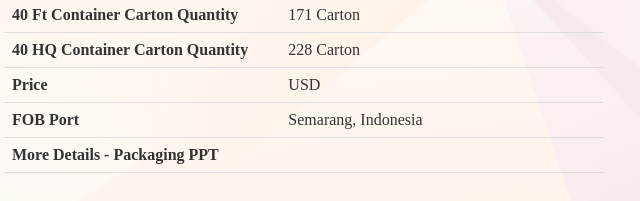
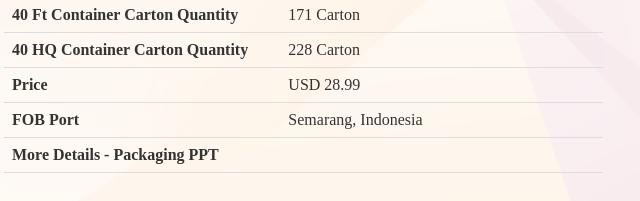
Before and after one commit to GBSLIT/GBSL25347, a plain HTML site: page index.html in a window 1280 px wide. Shown: the part 634-835 px from the top of the page, 198-838 px from the left. Drawn offline with Linux system fonts and the light colour scheme.

Commit message:
Update index.html

```diff
--- a/index.html
+++ b/index.html
@@ -189,7 +189,7 @@
                 </tr>
                 <tr>
                     <th>Price</th>
-                    <td>USD </td>
+                    <td>USD 28.99</td>
                 </tr>
                 <tr>
                     <th>FOB Port</th>
```
